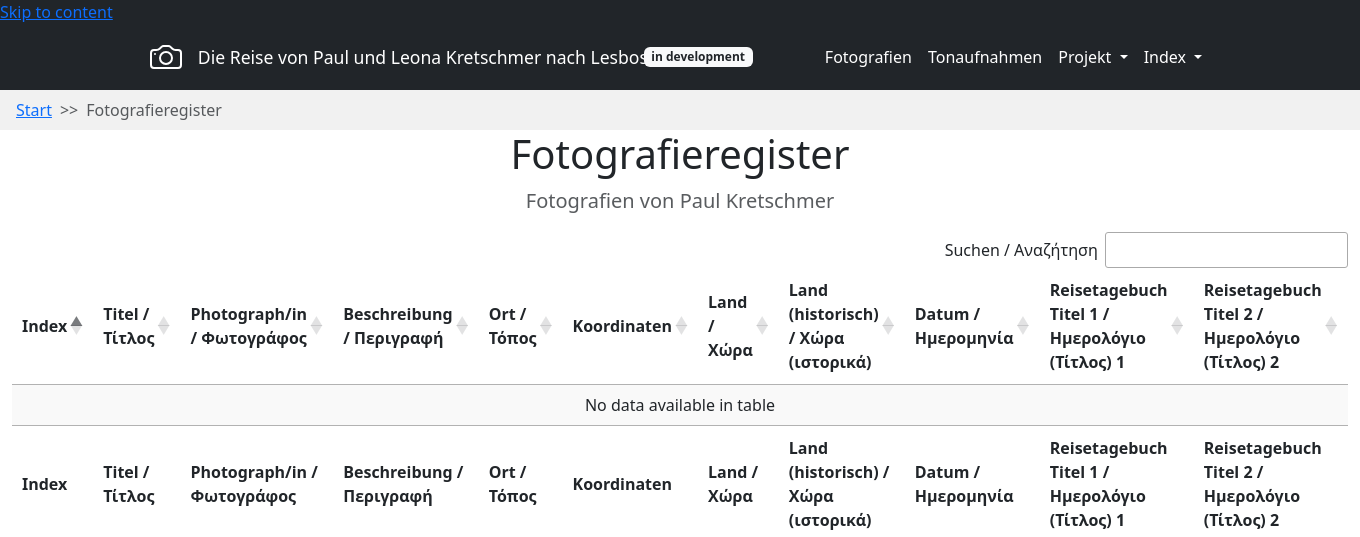
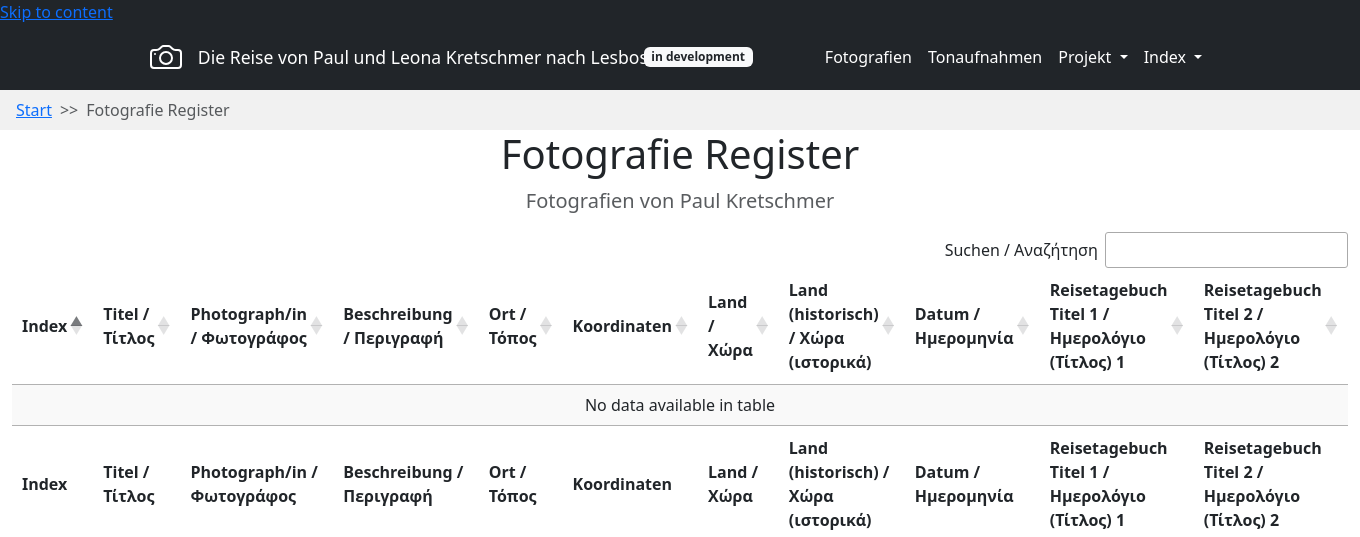
Before and after one commit to bfpha/kretschmer-static-py, a Python web app: template templates/table.html in a window 1360 px wide. Shown: the top 537 px of the page. Run offline with Jinja, Linux system fonts and the light colour scheme; the template is opened without the code that fills it, so the values that code supplies are empty; some libraries are stand-ins or nearby versions.

Commit message:
minor changes to wording

```diff
--- a/templates/foto-detail.html
+++ b/templates/foto-detail.html
@@ -37,7 +37,7 @@ Die Dokumentation der Fotos stützt sich jedoch nicht nur auf die Angaben ihrer
       <div class="col-lg-6 col-md-6 mx-auto text-center">
         <a href="table.html">
           <button class="btn btn-round" class="lead text-muted">
-            Fotografieregister
+            Fotografie Register
           </button>
         </a>
       </div>
--- a/templates/table.html
+++ b/templates/table.html
@@ -19,7 +19,7 @@
 <nav style="--bs-breadcrumb-divider: '>>';" aria-label="breadcrumb">
     <ol class="breadcrumb">
         <li class="breadcrumb-item"><a href="index.html">Start</a></li>
-        <li class="breadcrumb-item active" aria-current="page">Fotografieregister</li>
+        <li class="breadcrumb-item active" aria-current="page">Fotografie Register</li>
     </ol>
 </nav>
 <!--
@@ -33,7 +33,7 @@
 <div class="container-fluid">
     <div class="row">
       <div class="col-lg-8 col-md-8 mx-auto text-center">
-        <h1 class="fw-light">Fotografieregister</h1>
+        <h1 class="fw-light">Fotografie Register</h1>
         <p class="lead text-muted">Fotografien von <strong>Paul Kretschmer</strong> </p>
 
       </div>
--- a/templates/table_audio.html
+++ b/templates/table_audio.html
@@ -19,7 +19,7 @@
 <nav style="--bs-breadcrumb-divider: '>>';" aria-label="breadcrumb">
     <ol class="breadcrumb">
         <li class="breadcrumb-item"><a href="index.html">Start</a></li>
-        <li class="breadcrumb-item active" aria-current="page">Tonaufnahmen</li>
+        <li class="breadcrumb-item active" aria-current="page">Tonaufnahmen Register</li>
     </ol>
 </nav>
 <!--
@@ -33,7 +33,7 @@
 <div class="container-fluid">
     <div class="row">
       <div class="col-lg-8 col-md-8 mx-auto text-center">
-        <h1 class="fw-light">Tonaufnahmenregister</h1>
+        <h1 class="fw-light">Tonaufnahmen Register</h1>
         <p class="lead text-muted">Tonaufnahmen von <strong>Paul Kretschmer</strong> </p>
 
       </div>
--- a/templates/tonaufnahmen-detail.html
+++ b/templates/tonaufnahmen-detail.html
@@ -86,7 +86,7 @@
       <div class="col-lg-6 col-md-6 mx-auto text-center">
         <a href="table_audio.html">
           <button class="btn btn-round" class="lead text-muted">
-            Tonaufnahmenregister
+            Tonaufnahmen Register
           </button>
         </a>
       </div>
```
